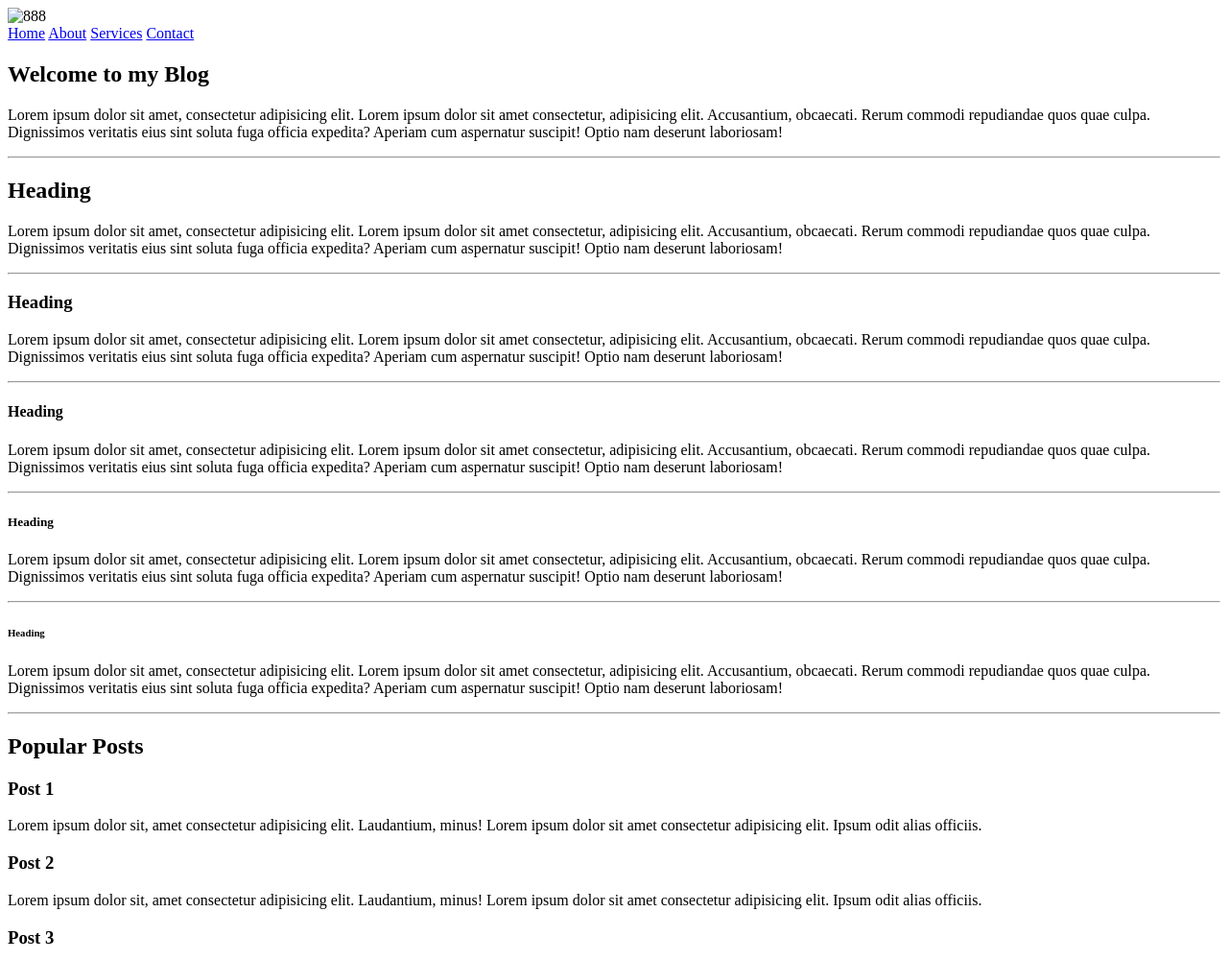
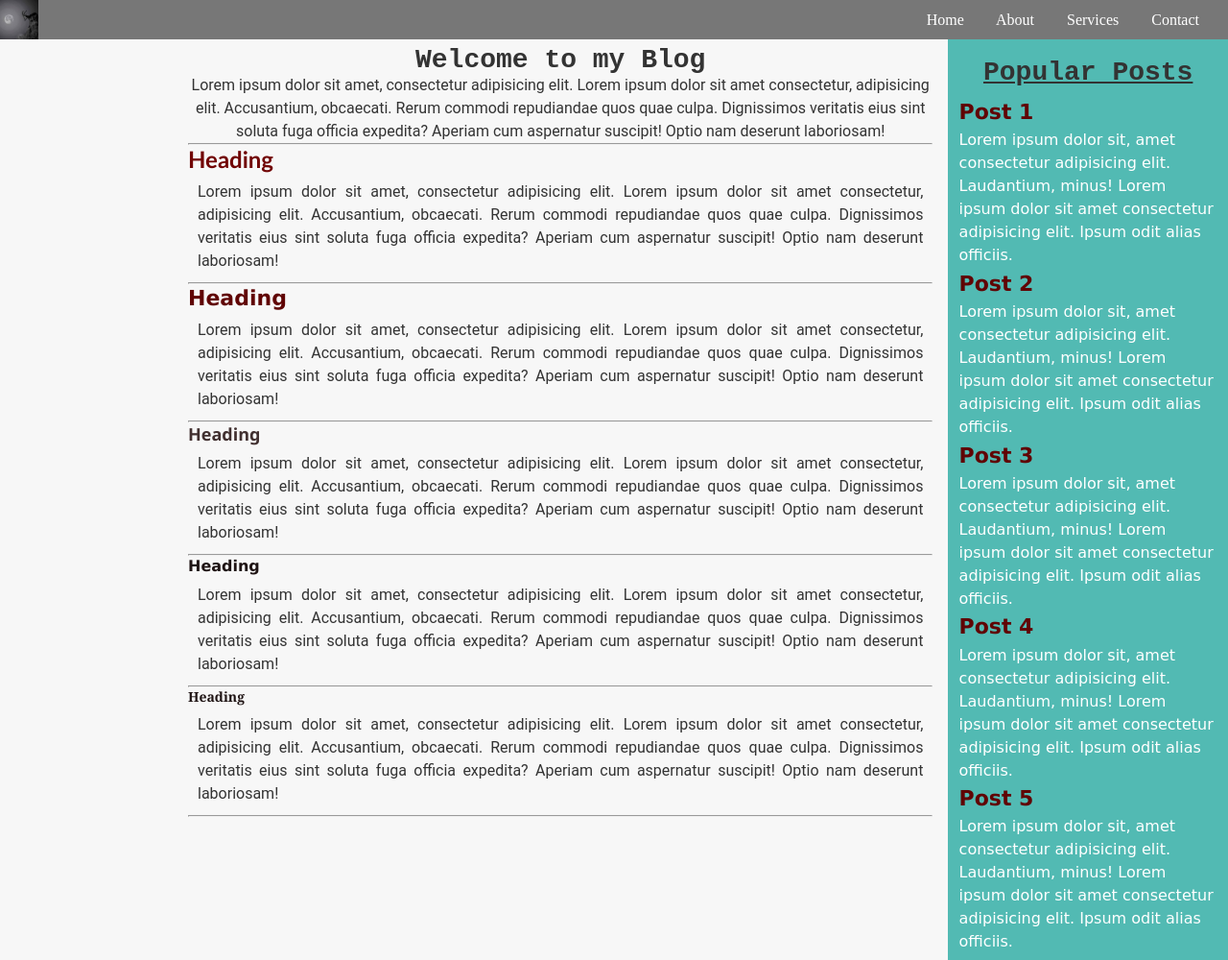
Before and after one commit to chidiprosper07/lesson_3_task_1_okoye_chidiebube, a website: page index.html in a window 1280 px wide. Shown: the top 1000 px of the page at 96% size. Drawn offline with Linux system fonts and the light colour scheme; the site is published under a folder, as on GitHub Pages, so addresses that start at the root find nothing.

Commit message:
my commit

```diff
--- a/html/index.html
+++ b/index.html
@@ -4,13 +4,13 @@
         <meta charset="UTF-8" />
         <meta http-equiv="X-UA-Compatible" content="IE=edge" />
         <meta name="viewport" content="width=device-width, initial-scale=1.0" />
-        <link rel="stylesheet" href="/css/style.css">
+        <link rel="stylesheet" href="./css/style.css">
         <title>CSS Task 1 okoye chidiebube| Blog</title>
     </head>
     <body>
         <div class="container">
             <header>
-                <img src="/download.jpg" alt="888">
+                <img src="./download.jpg" alt="888">
                 <nav>
                     <a href="#">Home</a>
                     <a href="#">About</a>
```
